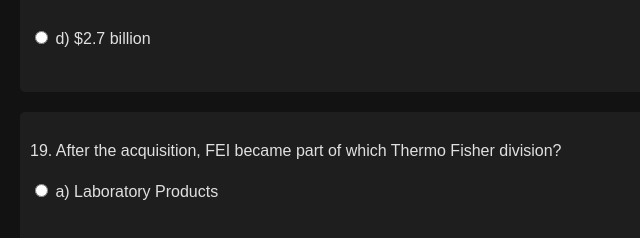
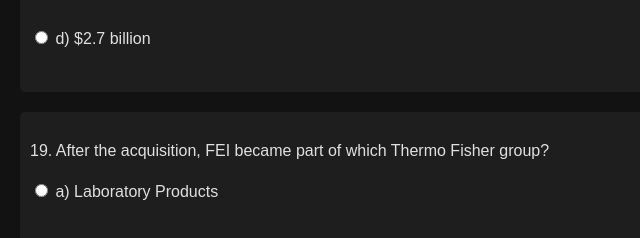
Before and after one commit to ben-mcdaniel-tfs/ben-mcdaniel-tfs.github.io, a plain HTML site: page index.html in a window 1280 px wide. Shown: the part 6100-6338 px from the top of the page, 0-640 px from the left. Drawn offline with Linux system fonts and the light colour scheme.

Commit message:
Update index.html

```diff
--- a/index.html
+++ b/index.html
@@ -174,7 +174,7 @@
           e: "The acquisition cost was approximately $4.2 billion."
         },
         {
-          q: "After the acquisition, FEI became part of which Thermo Fisher division?",
+          q: "After the acquisition, FEI became part of which Thermo Fisher group?",
           a: ["Laboratory Products", "Analytical Instruments", "Life Sciences Solutions", "Specialty Diagnostics"],
           c: "b",
           e: "FEI was integrated into the Analytical Instruments division."
```
